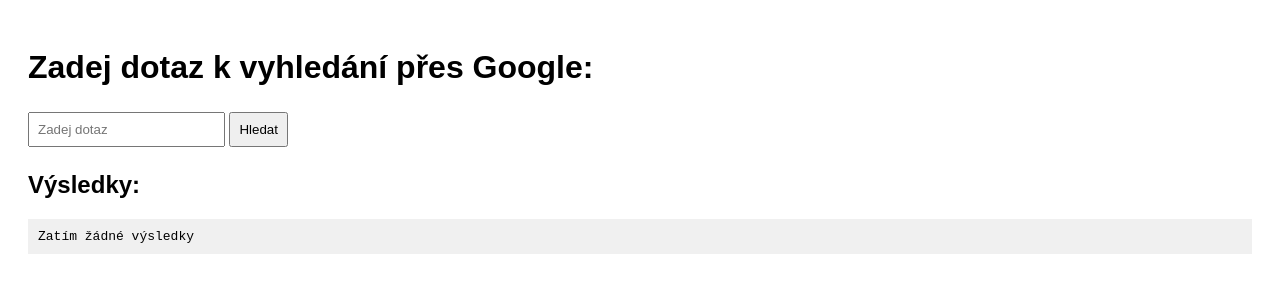
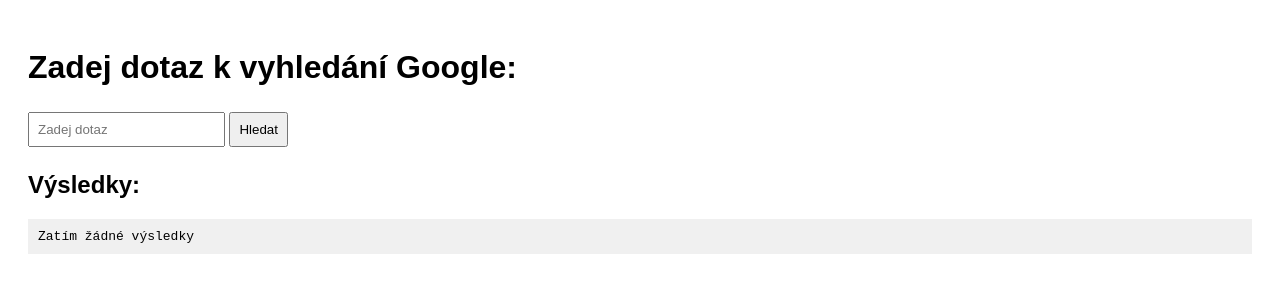
Before and after one commit to martan1484/Inizio_GoogleSearch, a website: page public/index.html in a window 1280 px wide. Drawn offline with Linux system fonts and the light colour scheme.

Commit message:
Update index.html

```diff
--- a/public/index.html
+++ b/public/index.html
@@ -11,7 +11,7 @@
   </style>
 </head>
 <body>
-  <h1>Zadej dotaz k vyhledání přes Google:</h1>
+  <h1>Zadej dotaz k vyhledání Google:</h1>
 
   <input type="text" id="query" placeholder="Zadej dotaz" />
   <button id="searchBtn">Hledat</button>
```
